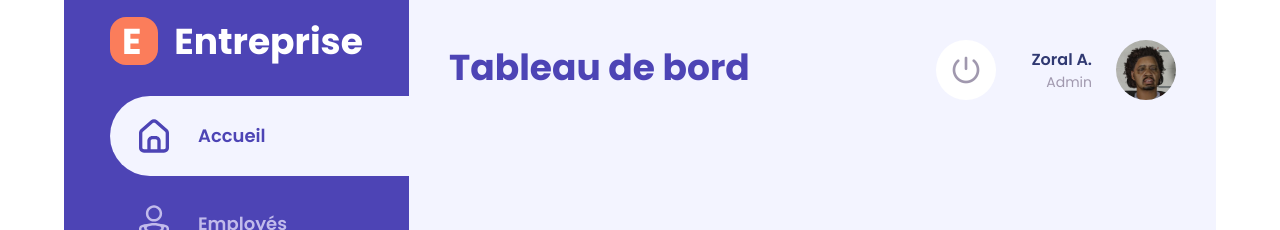
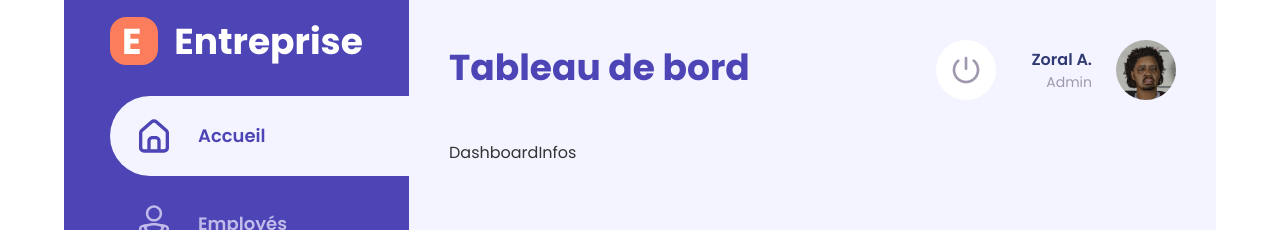
Before and after one commit to Tryade-projects/triade-dashboard, a React (Vite) app: page /home in a window 1280 px wide. Shown: the top 230 px of the page. Built offline with nearby package versions, Linux system fonts and the light colour scheme.

Commit message:
Dashboard creations components

```diff
--- /dev/null
+++ b/src/components/DashboardInfos/DashboardInfos.jsx
@@ -0,0 +1,9 @@
+import React from 'react'
+
+const DashboardInfos = () => {
+  return (
+    <div>DashboardInfos</div>
+  )
+}
+
+export default DashboardInfos
--- a/src/pages/Home/Home.jsx
+++ b/src/pages/Home/Home.jsx
@@ -1,10 +1,12 @@
 import React from "react";
 import Header from "../../components/Header/Header";
+import DashboardInfos from "../../components/DashboardInfos/DashboardInfos";
 
 const Home = () => {
   return (
     <div className="main">
       <Header title={"Tableau de bord"} />
+      <DashboardInfos/>
     </div>
   );
 };
--- a/src/styles/index.scss
+++ b/src/styles/index.scss
@@ -13,3 +13,5 @@
 @import '../pages/Finance/finance';
 @import '../pages/Improvements/improvements';
 @import '../pages/Activities/activities';
+
+@import '../components/DashboardInfos/dashboardInfos';
```
Also changed, not shown: src/components/DashboardInfos/_dashboardInfos.scss (added).
